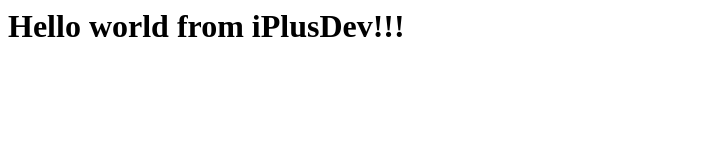
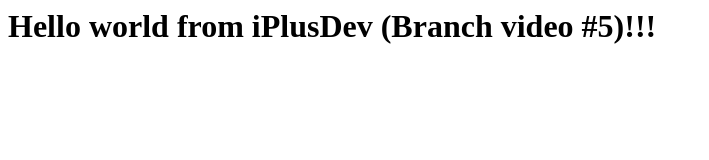
Before and after one commit to iPlusDev/javascript-basic, a plain HTML site: page index.html in a window 1280 px wide. Shown: the whole page, without its empty margins (0-709 px from the left). Drawn offline with Linux system fonts and the light colour scheme.

Commit message:
Generate Branch video5

```diff
--- a/index.html
+++ b/index.html
@@ -9,6 +9,6 @@
     alert("Hello world with Javascript!")
 </script>
 <body>
-    <h1>Hello world from iPlusDev!!!</h1>
+    <h1>Hello world from iPlusDev (Branch video #5)!!!</h1>
 </body>
 </html>
```
